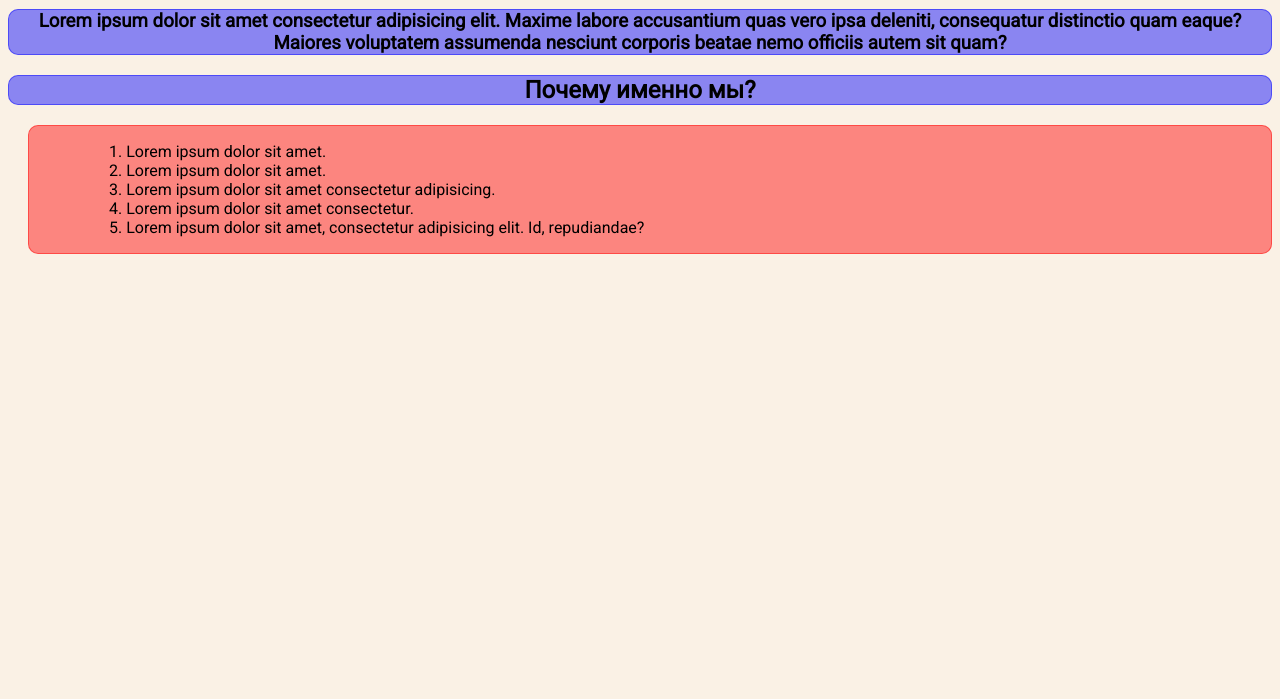
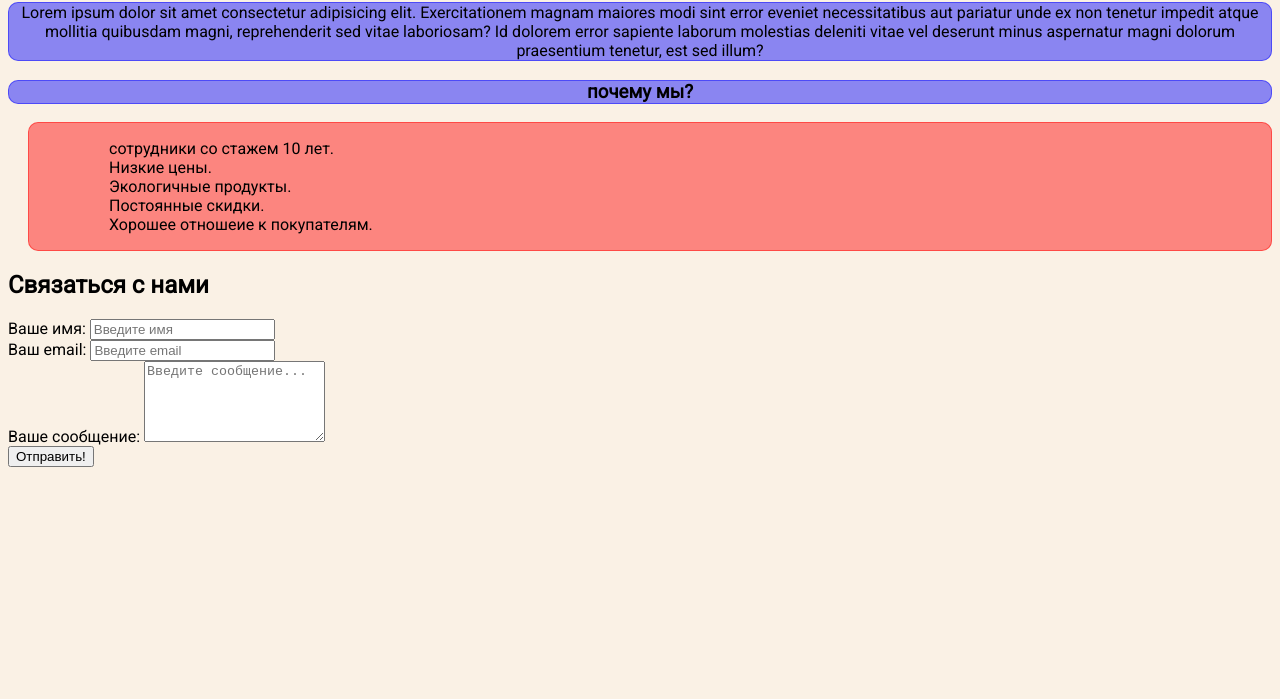
Before and after one commit to GeorgiiNehoroshkov/FinishProekt, a plain HTML site: page index.html in a window 1280 px wide. Shown: the part 101-800 px from the top of the page. Drawn offline with Linux system fonts and the light colour scheme.

Commit message:
Add files via upload

```diff
--- a/index.html
+++ b/index.html
@@ -1,13 +1,12 @@
 <!DOCTYPE html>
-<html lang="ru">
+<html lang="en">
 <head>
     <meta charset="UTF-8">
     <meta name="viewport" content="width=device-width, initial-scale=1.0">
-    <title>Document</title>
     <link rel="stylesheet" href="style.css">
+    <title>Магазин</title>
 </head>
 <body>
-  <br>
   <nav class="navbar">
     <ul>
       <li><a href="#">о нас</a></li>
@@ -16,20 +15,44 @@
       <li><a href="#">улуги</a></li>
     </ul>
   </nav>
-  <!-- <img src="https://avatars.mds.yandex.net/i?id=1a2a5df820841691eec98adead92832535c5319a-7904411-images-thumbs&n=13" class="img" alt="happi bersday"> -->
-  <h1 class="heading">О нас</h1>
-  <h3 class="heading">Lorem ipsum dolor sit amet consectetur adipisicing elit. Maxime labore accusantium quas vero ipsa deleniti, consequatur distinctio quam eaque? Maiores voluptatem assumenda nesciunt corporis beatae nemo officiis autem sit quam?</h3>
+  <img src="https://avatars.mds.yandex.net/i?id=d5fb533dfa37e61da1c20aa9ee946b9ee39d7e33-10577947-images-thumbs&n=13" class="img" alt="">
+    <h1 class="heading">О нас</h1>
+    <p class="heading">Lorem ipsum dolor sit amet consectetur adipisicing elit. Exercitationem magnam maiores modi sint error eveniet necessitatibus aut pariatur unde ex non tenetur impedit atque mollitia quibusdam magni, reprehenderit sed vitae laboriosam? Id dolorem error sapiente laborum molestias deleniti vitae vel deserunt minus aspernatur magni dolorum praesentium tenetur, est sed illum?</p>
+    <h3 class="heading">почему мы?</h3>
+    <div class="list">
+      <ul>
+          <ol>сотрудники со стажем 10 лет.</ol>
+          <ol>Низкие цены.</ol>
+          <ol>Экологичные продукты.</ol>
+          <ol>Постоянные скидки.</ol>
+          <ol>Хорошее отношеие к покупателям.</ol>
+      </ul>
+    </div>
+    <form action="/" class="form">
+        <h2>Связаться с нами</h2>
 
-  <h2 class="heading" >Почему именно мы?</h2>
-  <div class="list">
-    <ul>
-      <ol>1. Lorem ipsum dolor sit amet.</ol>
-      <ol>2. Lorem ipsum dolor sit amet.</ol>
-      <ol>3. Lorem ipsum dolor sit amet consectetur adipisicing.</ol>
-      <ol>4. Lorem ipsum dolor sit amet consectetur.</ol>
-      <ol>5. Lorem ipsum dolor sit amet, consectetur adipisicing elit. Id, repudiandae?</ol>
-    </ul>
-  </div>
-</ul>
+        <div class="form-row">
+
+          <div class="form-group">
+            <label for="name">Ваше имя:</label>
+            <input type="text" id="name" placeholder="Введите имя">
+          </div>
+
+          <div class="form-group">
+            <label for="email">Ваш email:</label>
+            <input type="email" id="email" placeholder="Введите email">
+          </div>
+        </div>
+
+        <div class="form-group">
+          <label for="message">Ваше сообщение:</label>
+          <textarea id="message" cols="20" rows="5" placeholder="Введите сообщение..."></textarea>
+        </div>
+
+        <input class="btn" type="submit" value="Отправить!">
+      </form>
+
+      <br>
+
 </body>
 </html>
--- a/style.css
+++ b/style.css
@@ -25,12 +25,13 @@ body {
 .navbar ul,li,a {
     list-style-type: none;
     display: flex;
-
-
     text-decoration: none;
-    background: blue;
+    background: rgb(11, 11, 240);
     color: #f4f4f4;
 }
+.navbar ul li a:hover {
+    background: #6076e7c6;
+  }
 .navbar ul {
     height: 40px;
     margin-top: 0;
```
